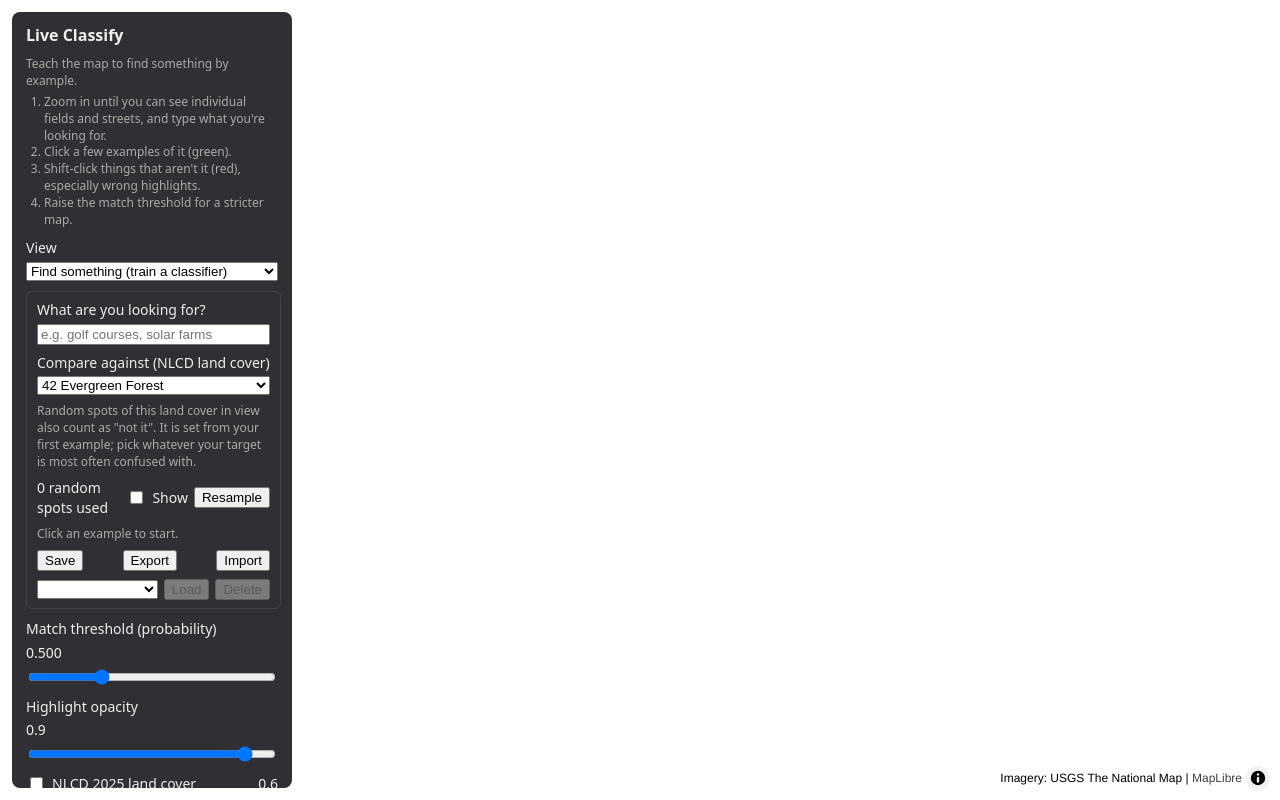
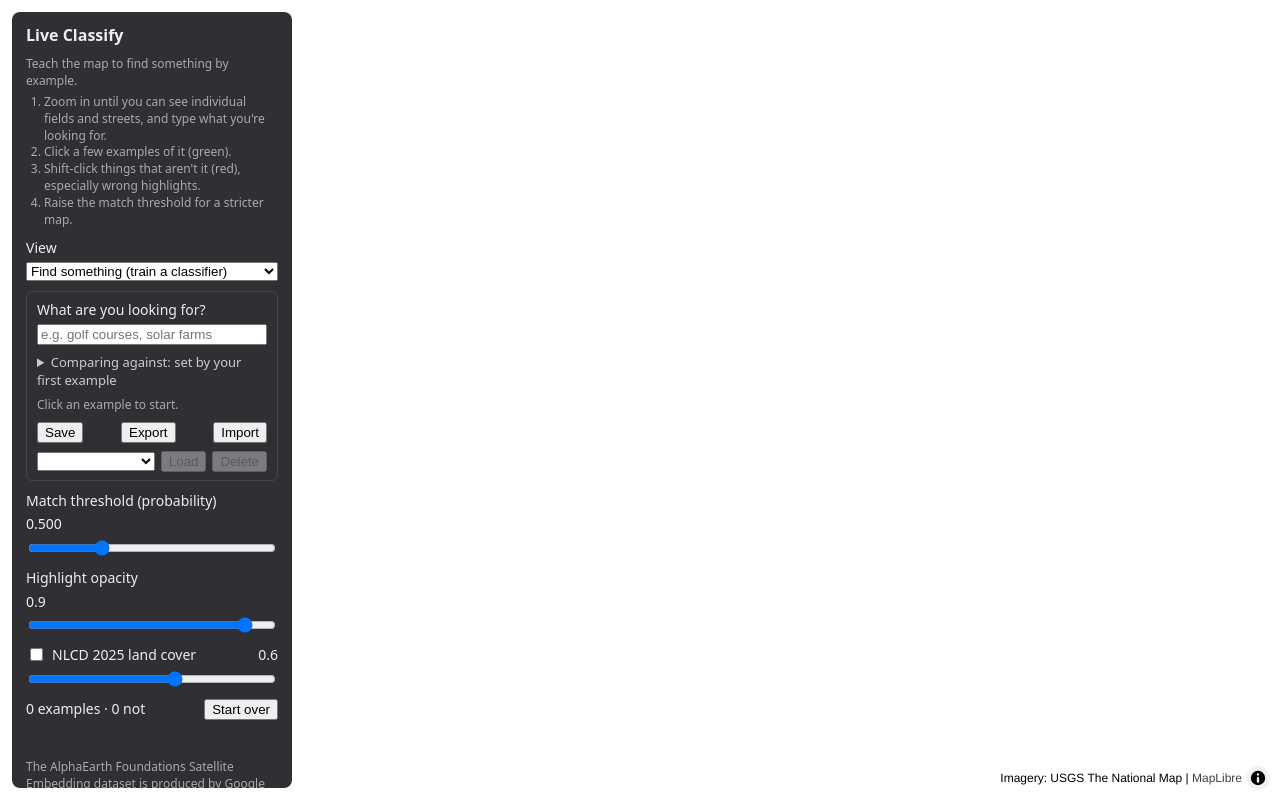
Before and after one commit to Shane98c/live-classify, a website built with Vite: page index.html in a window 1280 px wide. Built offline with nearby package versions, Linux system fonts and the light colour scheme; no server answers; what @carbonplan/zarr-layer, icechunk-js would draw is missing.

Commit message:
Collapse the background class choice into a one-line summary
It is picked from the first example, so it reads as an optional detail
rather than a required step.

```diff
--- a/index.html
+++ b/index.html
@@ -26,15 +26,14 @@
           What are you looking for?
           <input id="class-name" type="text" placeholder="e.g. golf courses, solar farms" />
         </label>
-        <label>
-          Compare against (NLCD land cover)
-          <select id="background-class"></select>
-        </label>
+        <details id="background-details">
+          <summary id="background-summary"></summary>
           <p class="hint">
-          Random spots of this land cover in view also count as "not it". It is
-          set from your first example; pick whatever your target is most often
-          confused with.
+            Random spots of this NLCD land cover in view also count as "not
+            it". It is set from your first example; change it to whatever your
+            target is most often confused with.
           </p>
+          <select id="background-class" aria-label="Compare against"></select>
           <div class="row">
             <span id="background-count"></span>
             <label class="check">
@@ -43,6 +42,7 @@
             </label>
             <button id="resample" type="button">Resample</button>
           </div>
+        </details>
         <p id="model-stats" class="hint"></p>
         <div class="row">
           <button id="save" type="button">Save</button>
--- a/src/main.ts
+++ b/src/main.ts
@@ -58,6 +58,7 @@ const backgroundClass = $<HTMLSelectElement>("background-class");
 const backgroundCount = $<HTMLSpanElement>("background-count");
 const resampleButton = $<HTMLButtonElement>("resample");
 const showBackground = $<HTMLInputElement>("show-background");
+const backgroundSummary = $<HTMLElement>("background-summary");
 const modelStats = $<HTMLParagraphElement>("model-stats");
 const saveButton = $<HTMLButtonElement>("save");
 const exportButton = $<HTMLButtonElement>("export");
@@ -293,6 +294,14 @@ function updatePanel() {
     const plural = (n: number, word: string) => `${n} ${word}${n === 1 ? "" : "s"}`;
     samplesLabel.textContent = `${plural(pos.length, "example")} · ${neg.length} not`;
     backgroundCount.textContent = `${background.length} random spots used`;
+    const chosen =
+      NLCD_CLASSES.find((c) => c.code === Number(backgroundClass.value))?.name ??
+      "";
+    backgroundSummary.textContent = background.length
+      ? `Comparing against: ${chosen} · change`
+      : pos.length
+        ? `Comparing against: ${chosen} (none in view) · change`
+        : "Comparing against: set by your first example";
     modelStats.textContent = model
       ? `Learning from ${plural(pos.length, "example")}, ${plural(neg.length, "counter-example")} and ${background.length} random spots.`
       : "Click an example to start.";
--- a/src/style.css
+++ b/src/style.css
@@ -108,6 +108,18 @@ body {
   gap: 8px;
 }
 
+#panel details summary {
+  cursor: pointer;
+  color: #ccc;
+  font-size: 13px;
+}
+
+#panel details[open] {
+  display: flex;
+  flex-direction: column;
+  gap: 6px;
+}
+
 #panel fieldset[hidden] {
   display: none;
 }
```
Lines whose indentation alone changed are shown as unchanged.
